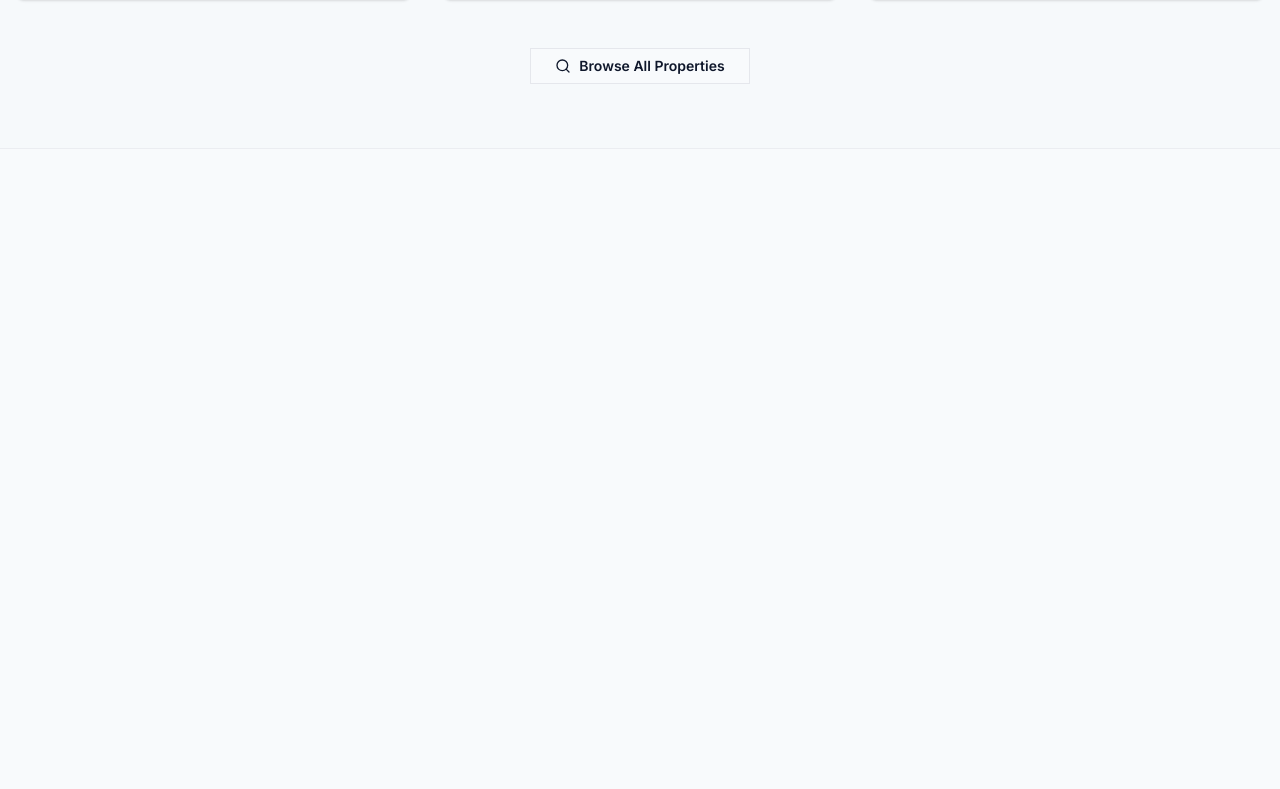
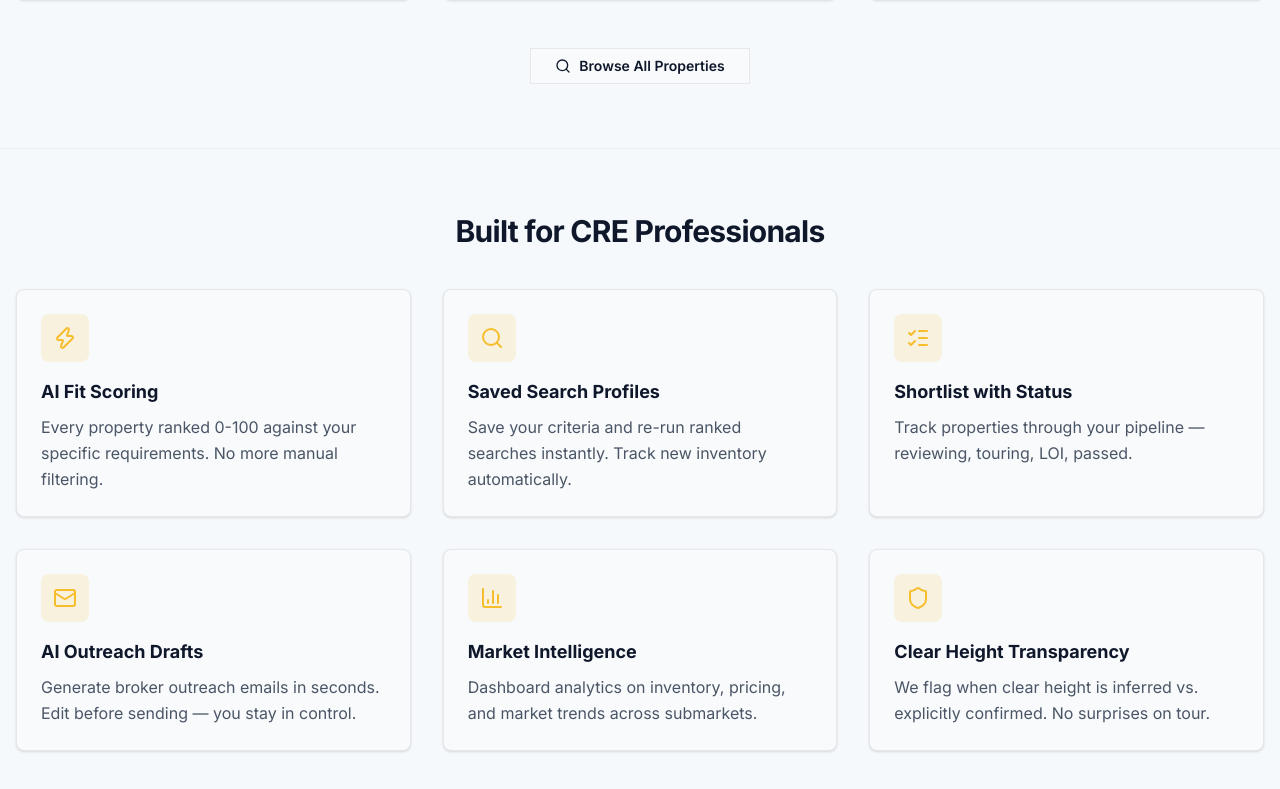
Before and after one commit to radcrew/real-estate-consultant, a Next.js app in the folder frontend/: page / in a window 1280 px wide. Shown: the part 1615-2404 px from the top of the page. Before the commit the page ends 1764 px from the top, so only its background shows below. Built offline with nearby package versions, Linux system fonts and the light colour scheme.

Commit message:
feat: add CRE professional section to landing page

```diff
--- a/frontend/app/(marketing)/page.tsx
+++ b/frontend/app/(marketing)/page.tsx
@@ -1,3 +1,4 @@
+import { CreProfessionals } from "@/components/landing/cre-professionals";
 import { FeaturedListings } from "@/components/landing/featured-listings";
 import { Hero } from "@/components/landing/hero";
 
@@ -5,6 +6,7 @@ const HomePage = () => (
   <main className="flex flex-1 flex-col bg-background">
     <Hero />
     <FeaturedListings />
+    <CreProfessionals />
   </main>
 )
 
--- /dev/null
+++ b/frontend/components/landing/cre-professionals.tsx
@@ -0,0 +1,69 @@
+import type { LucideIcon } from "lucide-react";
+import {
+  BarChart3,
+  ListChecks,
+  Mail,
+  Search,
+  Shield,
+  Zap,
+} from "lucide-react";
+
+import type { CreProfessionalFeatureId } from "@/constants";
+import { CRE_PROFESSIONAL_FEATURES } from "@/constants";
+
+const SECTION =
+  "border-b border-border/60 bg-muted/30 px-4 py-14 sm:py-16";
+
+const INNER = "mx-auto max-w-screen-xl";
+
+const TITLE =
+  "text-center text-2xl font-bold tracking-tight text-foreground sm:text-3xl";
+
+const GRID =
+  "mt-10 grid grid-cols-1 gap-6 md:grid-cols-2 md:gap-7 lg:grid-cols-3 lg:gap-8";
+
+const CARD =
+  "rounded-lg border border-border bg-card p-5 shadow-sm sm:p-6";
+
+const ICON_WRAP =
+  "mb-4 inline-flex rounded-lg bg-primary/15 p-3 text-primary";
+
+const CARD_TITLE = "text-lg font-bold text-foreground";
+
+const CARD_BODY = "mt-2 text-sm leading-relaxed text-muted-foreground sm:text-base";
+
+const ICON_MAP: Record<CreProfessionalFeatureId, LucideIcon> = {
+  "ai-fit-scoring": Zap,
+  "saved-search-profiles": Search,
+  "shortlist-status": ListChecks,
+  "ai-outreach-drafts": Mail,
+  "market-intelligence": BarChart3,
+  "clear-height-transparency": Shield,
+};
+
+export const CreProfessionals = () => (
+  <section
+    className={SECTION}
+    aria-labelledby="cre-professionals-heading"
+  >
+    <div className={INNER}>
+      <h2 id="cre-professionals-heading" className={TITLE}>
+        Built for CRE Professionals
+      </h2>
+      <div className={GRID}>
+        {CRE_PROFESSIONAL_FEATURES.map((feature) => {
+          const Icon = ICON_MAP[feature.id];
+          return (
+            <article key={feature.id} className={CARD}>
+              <div className={ICON_WRAP}>
+                <Icon className="size-6 shrink-0" aria-hidden />
+              </div>
+              <h3 className={CARD_TITLE}>{feature.title}</h3>
+              <p className={CARD_BODY}>{feature.description}</p>
+            </article>
+          );
+        })}
+      </div>
+    </div>
+  </section>
+)
--- a/frontend/constants/index.ts
+++ b/frontend/constants/index.ts
@@ -97,3 +97,56 @@ export const FEATURED_LISTINGS: FeaturedListing[] = [
     imageAlt: "Modern flex office and warehouse",
   },
 ]
+
+export type CreProfessionalFeatureId =
+  | "ai-fit-scoring"
+  | "saved-search-profiles"
+  | "shortlist-status"
+  | "ai-outreach-drafts"
+  | "market-intelligence"
+  | "clear-height-transparency"
+
+export type CreProfessionalFeature = {
+  id: CreProfessionalFeatureId
+  title: string
+  description: string
+}
+
+export const CRE_PROFESSIONAL_FEATURES: CreProfessionalFeature[] = [
+  {
+    id: "ai-fit-scoring",
+    title: "AI Fit Scoring",
+    description:
+      "Every property ranked 0-100 against your specific requirements. No more manual filtering.",
+  },
+  {
+    id: "saved-search-profiles",
+    title: "Saved Search Profiles",
+    description:
+      "Save your criteria and re-run ranked searches instantly. Track new inventory automatically.",
+  },
+  {
+    id: "shortlist-status",
+    title: "Shortlist with Status",
+    description:
+      "Track properties through your pipeline — reviewing, touring, LOI, passed.",
+  },
+  {
+    id: "ai-outreach-drafts",
+    title: "AI Outreach Drafts",
+    description:
+      "Generate broker outreach emails in seconds. Edit before sending — you stay in control.",
+  },
+  {
+    id: "market-intelligence",
+    title: "Market Intelligence",
+    description:
+      "Dashboard analytics on inventory, pricing, and market trends across submarkets.",
+  },
+  {
+    id: "clear-height-transparency",
+    title: "Clear Height Transparency",
+    description:
+      "We flag when clear height is inferred vs. explicitly confirmed. No surprises on tour.",
+  },
+]
```
